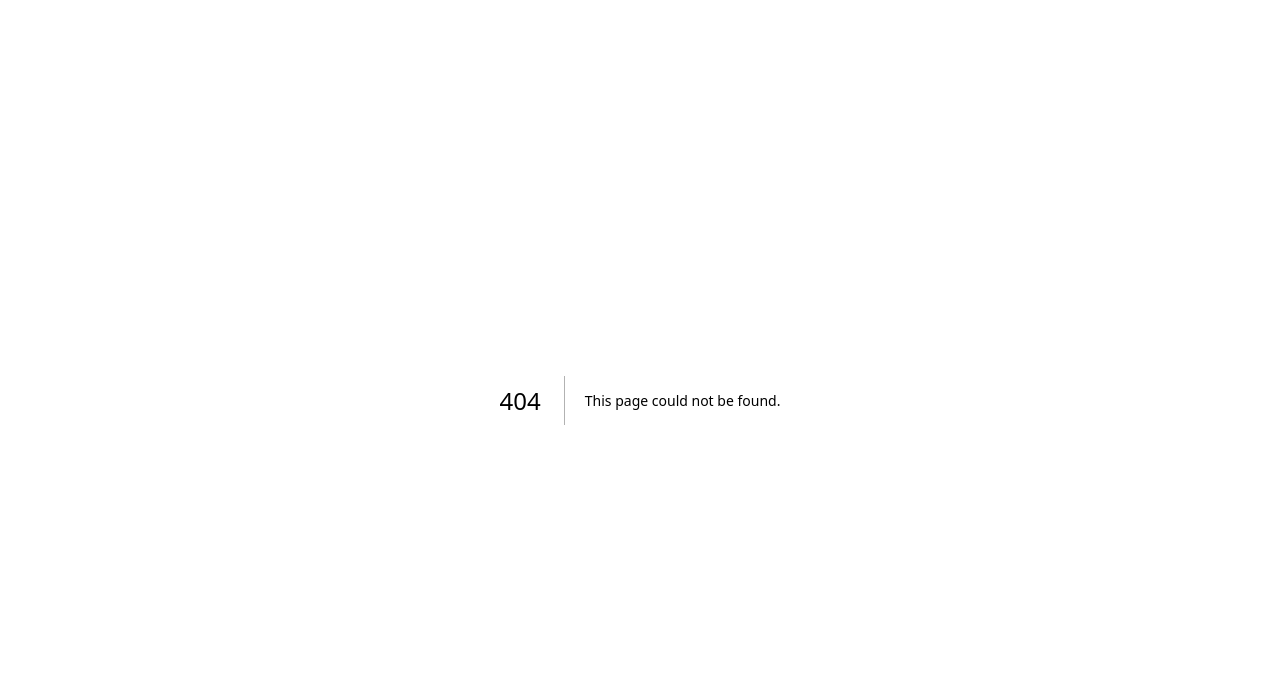
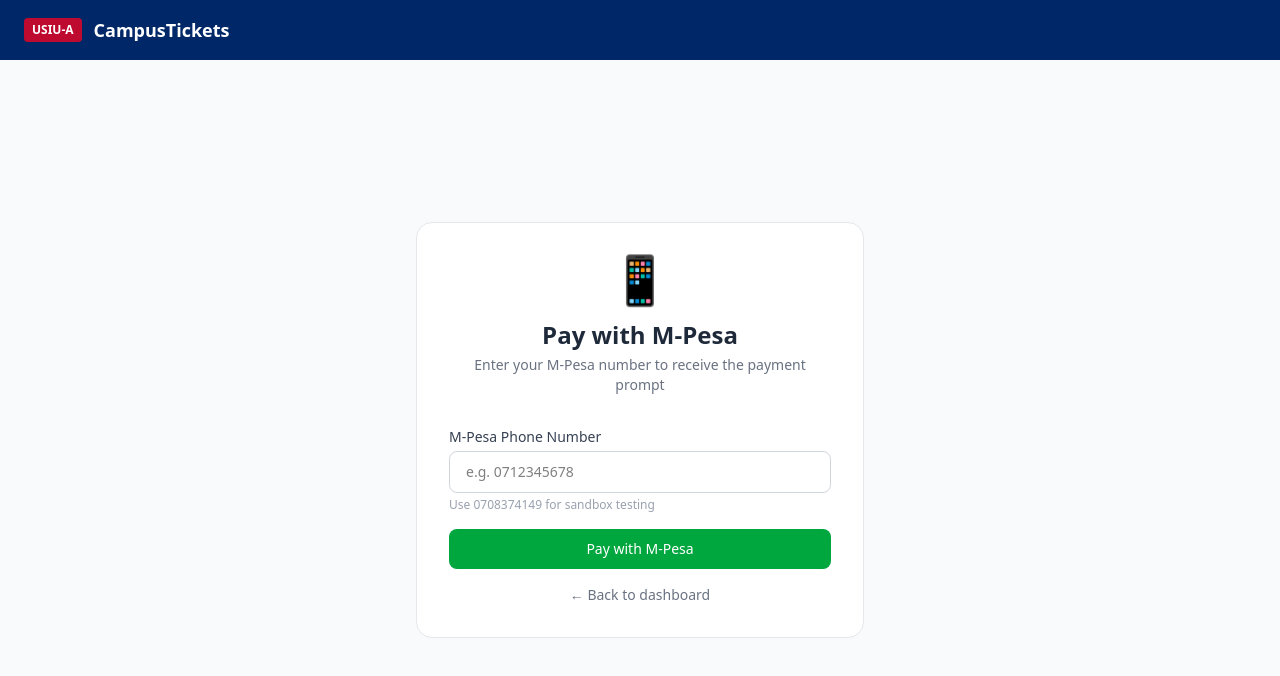
Before and after one commit to fatimaTawir/campus-tickets, a Next.js app: page /pay/1 in a window 1280 px wide. Before the commit this address had no page. Shown: the top 676 px of the page. Built offline with nearby package versions, Linux system fonts and the light colour scheme.

Commit message:
Phase 6: M-Pesa payment integration code complete

```diff
--- /dev/null
+++ b/app/api/mpesa/callback/route.ts
@@ -0,0 +1,32 @@
+import { NextRequest, NextResponse } from 'next/server'
+import pool from '@/app/lib/db'
+
+export async function POST(request: NextRequest) {
+  try {
+    const body = await request.json()
+    const { Body } = body
+
+    if (Body.stkCallback.ResultCode === 0) {
+      // Payment successful
+      const accountRef = Body.stkCallback.CallbackMetadata.Item
+        .find((item: any) => item.Name === 'AccountReference')?.Value
+
+      // Extract ticket ID from account reference (CampusTickets-{ticketId})
+      const ticketId = accountRef?.split('-')[1]
+
+      if (ticketId) {
+        // Update ticket status to paid
+        await pool.query(
+          'UPDATE tickets SET payment_status = $1 WHERE id = $2',
+          ['paid', ticketId]
+        )
+      }
+    }
+
+    return NextResponse.json({ ResultCode: 0, ResultDesc: 'Success' })
+
+  } catch (error) {
+    console.error('Callback error:', error)
+    return NextResponse.json({ ResultCode: 0, ResultDesc: 'Success' })
+  }
+}
--- /dev/null
+++ b/app/api/mpesa/pay/route.ts
@@ -0,0 +1,113 @@
+import { NextRequest, NextResponse } from 'next/server'
+import { getCurrentUser } from '@/app/lib/auth'
+
+async function getMpesaToken() {
+  const auth = Buffer.from(
+    `${process.env.MPESA_CONSUMER_KEY}:${process.env.MPESA_CONSUMER_SECRET}`
+  ).toString('base64')
+
+  const response = await fetch(
+    'https://sandbox.safaricom.co.ke/oauth/v1/generate?grant_type=client_credentials',
+    {
+      headers: { Authorization: `Basic ${auth}` },
+    }
+  )
+
+  const data = await response.json()
+  return data.access_token
+}
+
+export async function POST(request: NextRequest) {
+  try {
+    // 1. Check user is logged in
+    const user = await getCurrentUser()
+    if (!user) {
+      return NextResponse.json(
+        { error: 'Please log in first' },
+        { status: 401 }
+      )
+    }
+
+    // 2. Get payment details from request
+    const { phone, amount, ticketId, eventTitle } = await request.json()
+
+    if (!phone || !amount || !ticketId) {
+      return NextResponse.json(
+        { error: 'Phone, amount and ticket ID are required' },
+        { status: 400 }
+      )
+    }
+
+    // 3. Format phone number (must start with 254)
+    let formattedPhone = phone.replace(/\s/g, '')
+    if (formattedPhone.startsWith('0')) {
+      formattedPhone = '254' + formattedPhone.slice(1)
+    }
+    if (formattedPhone.startsWith('+')) {
+      formattedPhone = formattedPhone.slice(1)
+    }
+
+    // 4. Get M-Pesa access token
+    const token = await getMpesaToken()
+
+    // 5. Generate timestamp
+    const now = new Date()
+    const timestamp = now.getFullYear().toString() +
+      String(now.getMonth() + 1).padStart(2, '0') +
+      String(now.getDate()).padStart(2, '0') +
+      String(now.getHours()).padStart(2, '0') +
+      String(now.getMinutes()).padStart(2, '0') +
+      String(now.getSeconds()).padStart(2, '0')
+
+    // 6. Generate password
+    const shortcode = process.env.MPESA_SHORTCODE!
+    const passkey = process.env.MPESA_PASSKEY!
+    const password = Buffer.from(shortcode + passkey + timestamp).toString('base64')
+
+    // 7. Send STK push request
+    const stkResponse = await fetch(
+      'https://sandbox.safaricom.co.ke/mpesa/stkpush/v1/processrequest',
+      {
+        method: 'POST',
+        headers: {
+          Authorization: `Bearer ${token}`,
+          'Content-Type': 'application/json',
+        },
+        body: JSON.stringify({
+          BusinessShortCode: shortcode,
+          Password: password,
+          Timestamp: timestamp,
+          TransactionType: 'CustomerPayBillOnline',
+          Amount: amount,
+          PartyA: formattedPhone,
+          PartyB: shortcode,
+          PhoneNumber: formattedPhone,
+          CallBackURL: process.env.MPESA_CALLBACK_URL,
+          AccountReference: `CampusTickets-${ticketId}`,
+          TransactionDesc: `Ticket for ${eventTitle}`,
+        }),
+      }
+    )
+
+    const stkData = await stkResponse.json()
+
+    if (stkData.ResponseCode === '0') {
+      return NextResponse.json({
+        message: 'STK push sent! Check your phone and enter your M-Pesa PIN.',
+        checkoutRequestId: stkData.CheckoutRequestID,
+      })
+    } else {
+      return NextResponse.json(
+        { error: 'Payment request failed. Try again.' },
+        { status: 400 }
+      )
+    }
+
+  } catch (error) {
+    console.error('M-Pesa error:', error)
+    return NextResponse.json(
+      { error: 'Payment failed. Please try again.' },
+      { status: 500 }
+    )
+  }
+}
--- a/app/dashboard/page.tsx
+++ b/app/dashboard/page.tsx
@@ -4,18 +4,15 @@ import Link from 'next/link'
 import pool from '@/app/lib/db'
 
 export default async function DashboardPage() {
-  // Check if user is logged in
   const user = await getCurrentUser()
 
-  // If not logged in send them to login page
   if (!user) {
     redirect('/login')
   }
 
-  // Get their tickets from database
   const ticketsResult = await pool.query(
     `SELECT t.id, t.qr_code, t.payment_status, t.created_at,
-            e.title, e.venue, e.date, e.time
+            e.title, e.venue, e.date, e.time, e.price_amount
      FROM tickets t
      JOIN events e ON t.event_id = e.id
      WHERE t.user_id = $1
@@ -105,6 +102,7 @@ export default async function DashboardPage() {
                     <p className="font-medium text-gray-800">{ticket.title}</p>
                     <p className="text-sm text-gray-500">📍 {ticket.venue} · 📅 {ticket.date}</p>
                   </div>
+                  <div className="flex items-center gap-3">
                     <span className={`text-xs font-medium px-3 py-1 rounded-full ${
                       ticket.payment_status === 'paid'
                         ? 'bg-green-100 text-green-700'
@@ -112,6 +110,15 @@ export default async function DashboardPage() {
                     }`}>
                       {ticket.payment_status}
                     </span>
+                    {ticket.payment_status === 'pending' && (
+                      <Link
+                        href={`/pay/${ticket.id}`}
+                        className="bg-green-600 text-white text-xs px-3 py-1.5 rounded-lg hover:bg-green-700"
+                      >
+                        Pay Now
+                      </Link>
+                    )}
+                  </div>
                 </div>
               ))}
             </div>
--- /dev/null
+++ b/app/pay/[id]/page.tsx
@@ -0,0 +1,126 @@
+"use client"
+
+import { useState } from "react"
+import { useRouter, useParams } from "next/navigation"
+import Link from "next/link"
+
+export default function PayPage() {
+  const router = useRouter()
+  const params = useParams()
+  const ticketId = params.id
+  const [phone, setPhone] = useState("")
+  const [loading, setLoading] = useState(false)
+  const [message, setMessage] = useState("")
+  const [messageType, setMessageType] = useState<"success" | "error">("success")
+
+  async function handlePay() {
+    if (!phone) {
+      setMessageType("error")
+      setMessage("Please enter your M-Pesa phone number")
+      return
+    }
+
+    setLoading(true)
+    setMessage("")
+
+    try {
+      const response = await fetch("/api/mpesa/pay", {
+        method: "POST",
+        headers: { "Content-Type": "application/json" },
+        body: JSON.stringify({
+          phone,
+          amount: 1, // Using 1 for sandbox testing
+          ticketId,
+          eventTitle: "USIU-A Event",
+        }),
+      })
+
+      const data = await response.json()
+
+      if (!response.ok) {
+        setMessageType("error")
+        setMessage(data.error)
+        return
+      }
+
+      setMessageType("success")
+      setMessage("STK push sent! Check your phone and enter your M-Pesa PIN.")
+
+    } catch (err) {
+      setMessageType("error")
+      setMessage("Something went wrong. Please try again.")
+    } finally {
+      setLoading(false)
+    }
+  }
+
+  return (
+    <main className="min-h-screen bg-gray-50 flex flex-col">
+      <nav className="bg-[#002868] px-6 py-4 flex items-center justify-between">
+        <div className="flex items-center gap-3">
+          <div className="bg-[#BF0A30] text-white text-xs font-bold px-2 py-1 rounded">
+            USIU-A
+          </div>
+          <Link href="/" className="text-white text-lg font-bold">CampusTickets</Link>
+        </div>
+      </nav>
+
+      <div className="flex flex-1 items-center justify-center px-4 py-16">
+        <div className="bg-white rounded-2xl border border-gray-200 p-8 w-full max-w-md">
+
+          <div className="text-center mb-8">
+            <div className="text-5xl mb-4">📱</div>
+            <h2 className="text-2xl font-bold text-gray-800">Pay with M-Pesa</h2>
+            <p className="text-gray-500 text-sm mt-1">
+              Enter your M-Pesa number to receive the payment prompt
+            </p>
+          </div>
+
+          {message && (
+            <div className={`text-sm px-4 py-3 rounded-lg mb-4 ${
+              messageType === "success"
+                ? "bg-green-50 border border-green-200 text-green-700"
+                : "bg-red-50 border border-red-200 text-red-700"
+            }`}>
+              {message}
+            </div>
+          )}
+
+          <div className="flex flex-col gap-4">
+            <div>
+              <label className="text-sm font-medium text-gray-700 block mb-1">
+                M-Pesa Phone Number
+              </label>
+              <input
+                type="tel"
+                placeholder="e.g. 0712345678"
+                value={phone}
+                onChange={(e) => setPhone(e.target.value)}
+                className="w-full border border-gray-300 rounded-lg px-4 py-2.5 text-sm focus:outline-none focus:ring-2 focus:ring-green-500"
+              />
+              <p className="text-xs text-gray-400 mt-1">
+                Use 0708374149 for sandbox testing
+              </p>
+            </div>
+
+            <button
+              onClick={handlePay}
+              disabled={loading}
+              className="bg-green-600 text-white w-full py-2.5 rounded-lg text-sm font-medium hover:bg-green-700 disabled:opacity-50"
+            >
+              {loading ? "Sending request..." : "Pay with M-Pesa"}
+            </button>
+
+            <Link
+              href="/dashboard"
+              className="text-center text-sm text-gray-500 hover:text-gray-700"
+            >
+              ← Back to dashboard
+            </Link>
+          </div>
+
+        </div>
+      </div>
+    </main>
+  )
+}
```
Lines whose indentation alone changed are shown as unchanged.
